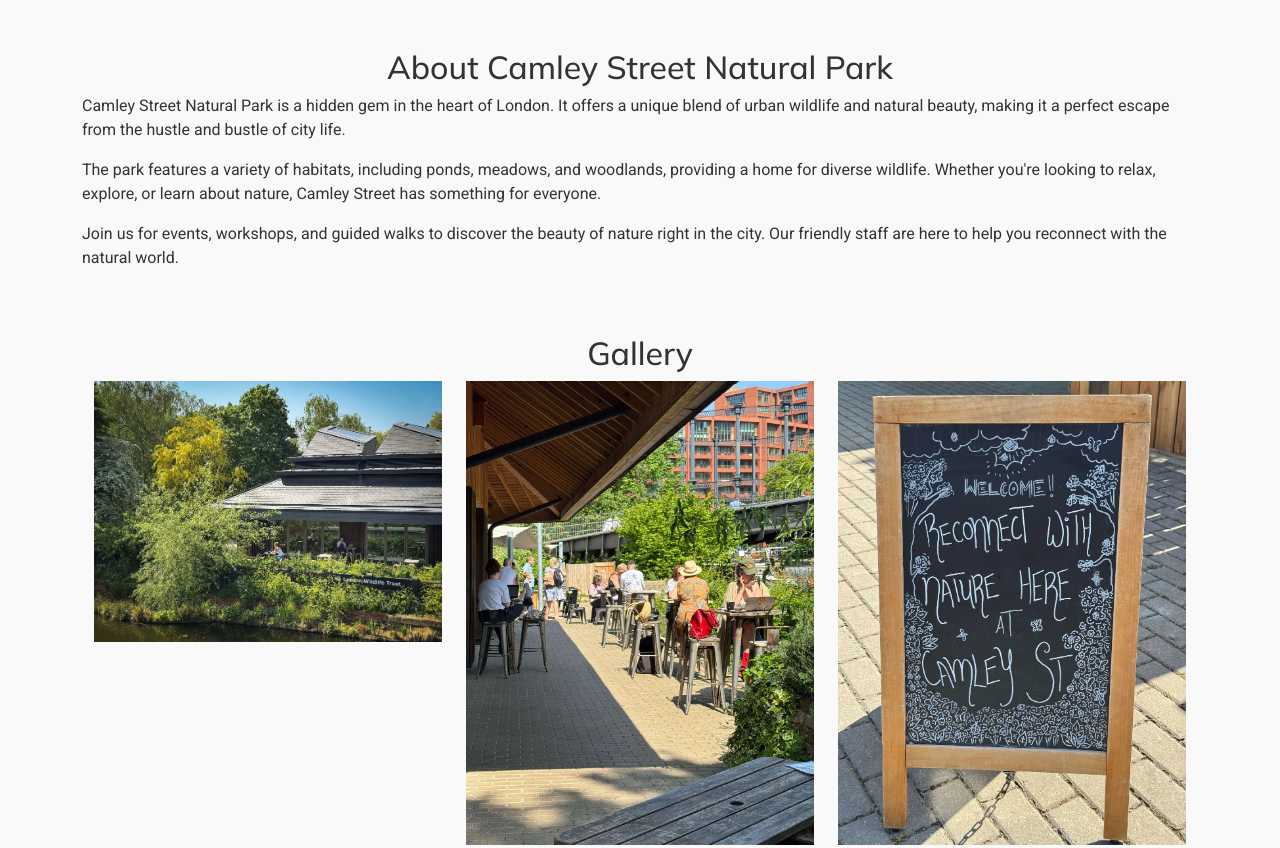
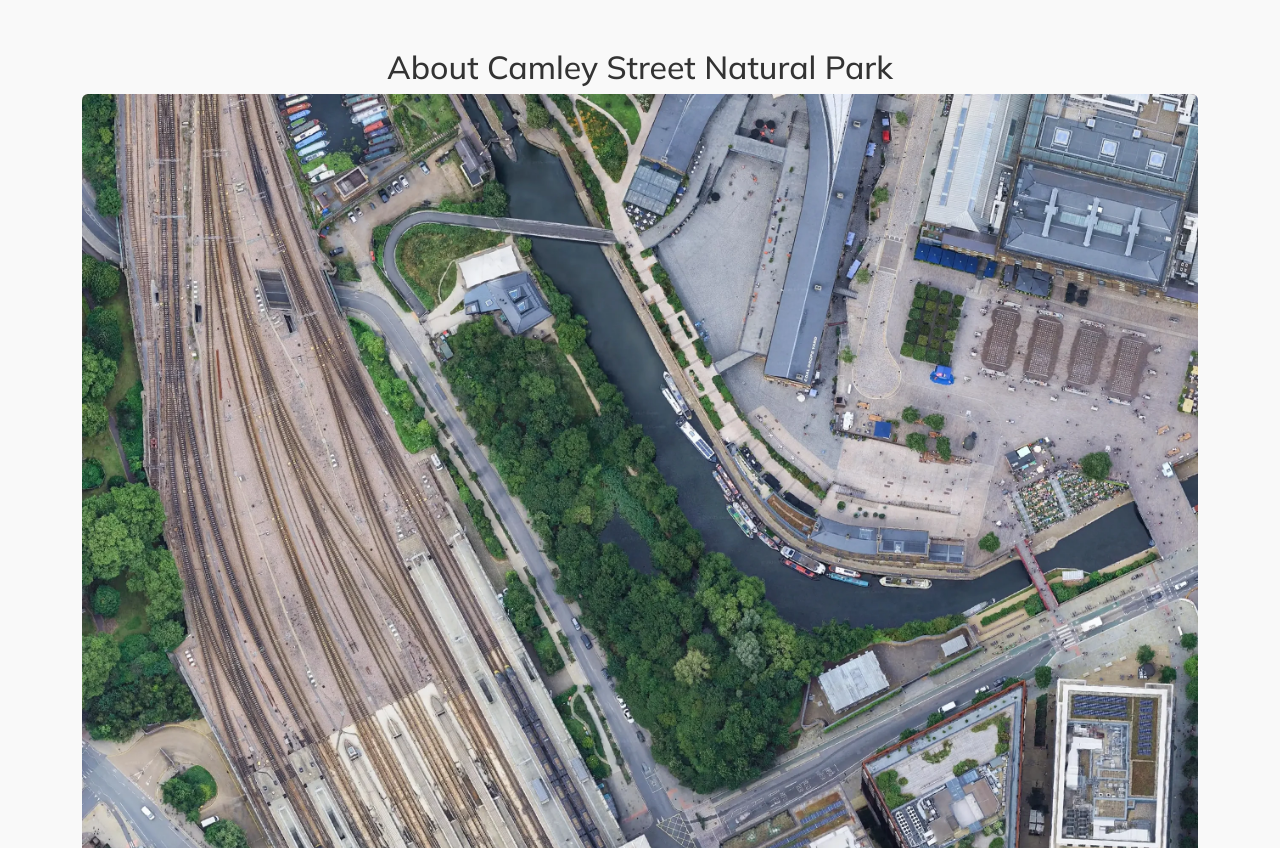
Before and after one commit to GavinKingcome/milestone-project1, a plain HTML site: page index.html in a window 1280 px wide. Shown: the part 800-1648 px from the top of the page. Drawn offline with nearby package versions, Linux system fonts and the light colour scheme.

Commit message:
Add satellite picture to About section

```diff
--- a/index.html
+++ b/index.html
@@ -80,9 +80,20 @@
       </nav>
     </div>
 
-    <!-- Sections -->
+    <!-- Nav sections -->
     <div id="about" class="container py-5">
       <h2 class="text-center">About Camley Street Natural Park</h2>
+
+      <!-- Satellite image at the top of About section-->
+      <div class="text-center mb-4">
+        <img
+          src="assets/images/CamleySt_NaturalPark_optimised.webp"
+          class="img-fluid rounded"
+          alt="A Satellite view of Camley Street Natural Park"
+        />
+      </div>
+    </div>
+
     <p>
       Camley Street Natural Park is a hidden gem in the heart of London. It
       offers a unique blend of urban wildlife and natural beauty, making it a
@@ -91,13 +102,14 @@
     <p>
       The park features a variety of habitats, including ponds, meadows, and
       woodlands, providing a home for diverse wildlife. Whether you're looking
-        to relax, explore, or learn about nature, Camley Street has something
-        for everyone.
+      to relax, explore, or learn about nature, Camley Street has something for
+      everyone.
     </p>
     <p>
-        Join us for events, workshops, and guided walks to discover the beauty
-        of nature right in the city. Our friendly staff are here to help you
+      Join us for events, workshops, and guided walks to discover the beauty of
+      nature right in the city. Our friendly staff are here to help you
       reconnect with the natural world.
+    </p>
 
     <div id="gallery" class="container py-5">
       <h2 class="text-center">Gallery</h2>
```
Also changed, not shown: assets/images/CamleySt_NaturalPark_optimised.webp (added), 1 other file. Lines whose indentation alone changed are shown as unchanged.
